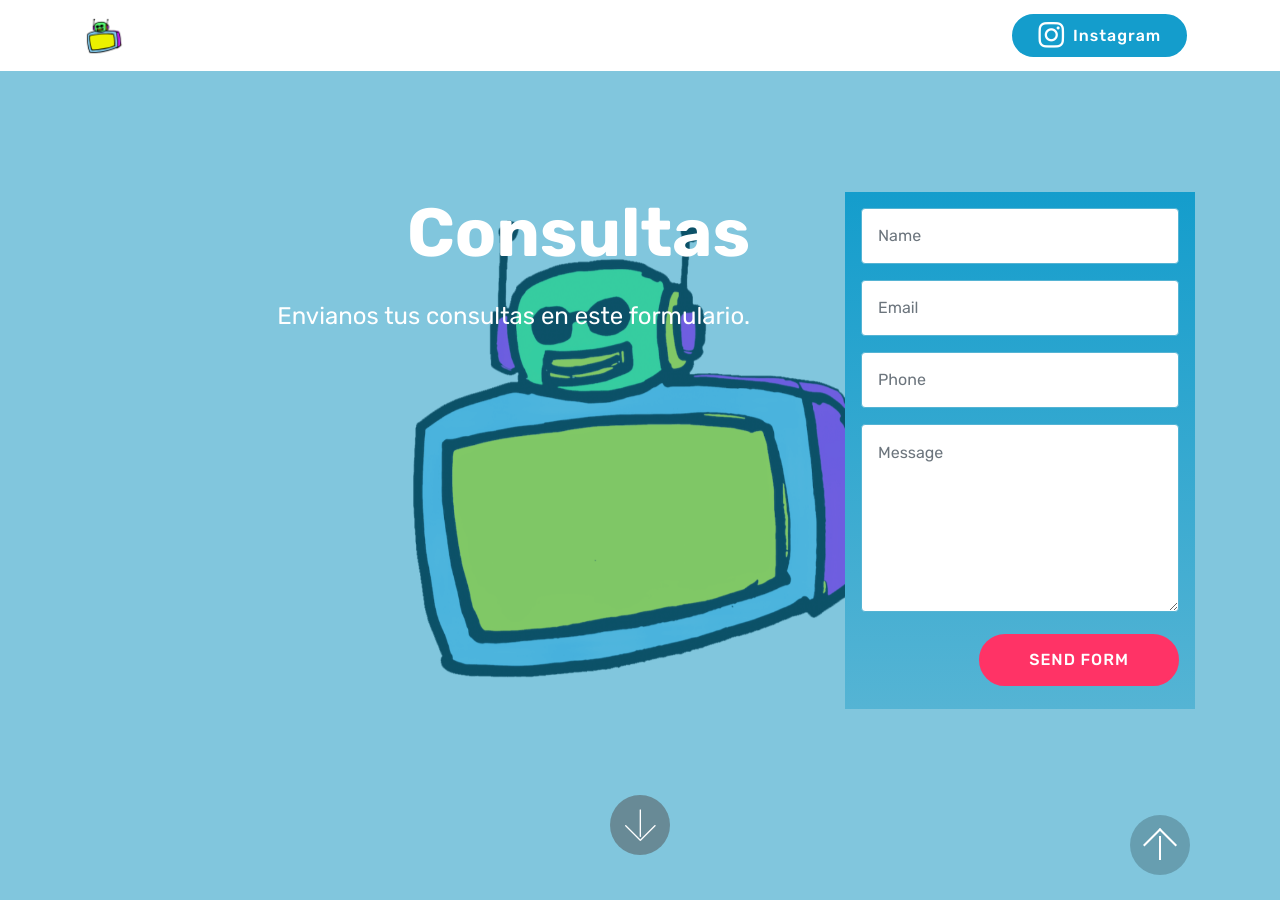
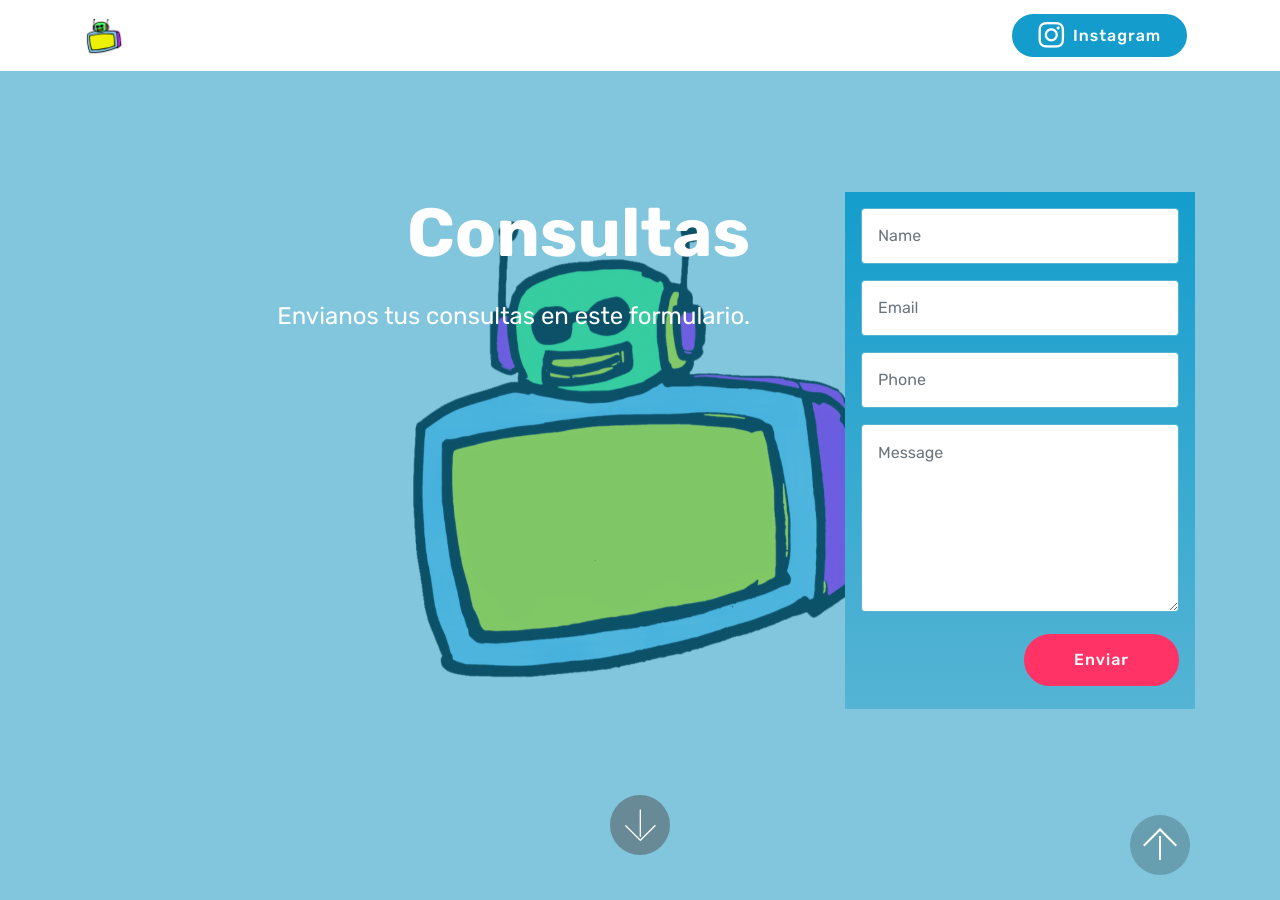
Before and after one commit to RockAndRobots/rockandrobots.github.io, a Jekyll site: the page index.html, which Jekyll copies as it is, in a window 1280 px wide and 900 px high, scrolled down 3218 px. Built offline with Jekyll 4.4.1, drawn with Linux system fonts in a browser that asks for light colours; some web fonts are replaced.

Commit message:
New site 2

```diff
--- a/index.html
+++ b/index.html
@@ -58,7 +58,7 @@
     </nav>
 </section>
 
-<section class="engine"><a href="https://mobirise.info/q">free responsive site templates</a></section><section class="carousel slide cid-r2MRDQhAqH" data-interval="false" id="slider1-1">
+<section class="engine"><a href="https://mobirise.info/j">website templates</a></section><section class="carousel slide cid-r2MRDQhAqH" data-interval="false" id="slider1-1">
 
 
 
@@ -199,7 +199,7 @@
                 <div class="form-container">
                     <div class="media-container-column" data-form-type="formoid">
                         <!---Formbuilder Form--->
-                        <form action="https://mobirise.com/" method="POST" class="mbr-form form-with-styler" data-form-title="Mobirise Form"><input type="hidden" name="email" data-form-email="true" value="36rVDvTIiT2s89wiJCUyWsfB8SxgQhoGvr8A6h3hk+OAfXseDqQfGVt/5PqsC6M138lyqrhszfJ2lME8F4isIyN85Izfwd56IrfU+ffQ51SISutTVFTgnGmUxJ9cton9">
+                        <form action="https://mobirise.com/" method="POST" class="mbr-form form-with-styler" data-form-title="Mobirise Form"><input type="hidden" name="email" data-form-email="true" value="inxsx9dVnyo4ZqsQOSani9GRq1qUWc86+AFuNbVw9jE3mmynhepAFXRjlMs5lwn9pT39HdnSixe5KwxdMB5pqVP3cscTHGFhBCly8+DPKg7TU+68y4tyXMwtUn9EyRI/">
                             <div class="row">
                                 <div hidden="hidden" data-form-alert="" class="alert alert-success col-12">Thanks for filling out the form!</div>
                                 <div hidden="hidden" data-form-alert-danger="" class="alert alert-danger col-12">
@@ -218,7 +218,7 @@
                                 <div data-for="message" class="col-md-12 form-group ">
                                     <textarea name="message" placeholder="Message" data-form-field="Message" class="form-control px-3 display-7" id="message-header15-f"></textarea>
                                 </div>
-                                <div class="col-md-12 input-group-btn"><button type="submit" class="btn btn-secondary btn-form display-4" href="mailto:info@rockandrobots.ar">SEND FORM</button></div>
+                                <div class="col-md-12 input-group-btn"><button type="submit" class="btn btn-secondary btn-form display-4" href="mailto:info@rockandrobots.ar">Enviar</button></div>
                             </div>
                         </form><!---Formbuilder Form--->
                     </div>
```
Also changed, not shown: 1 other file.
